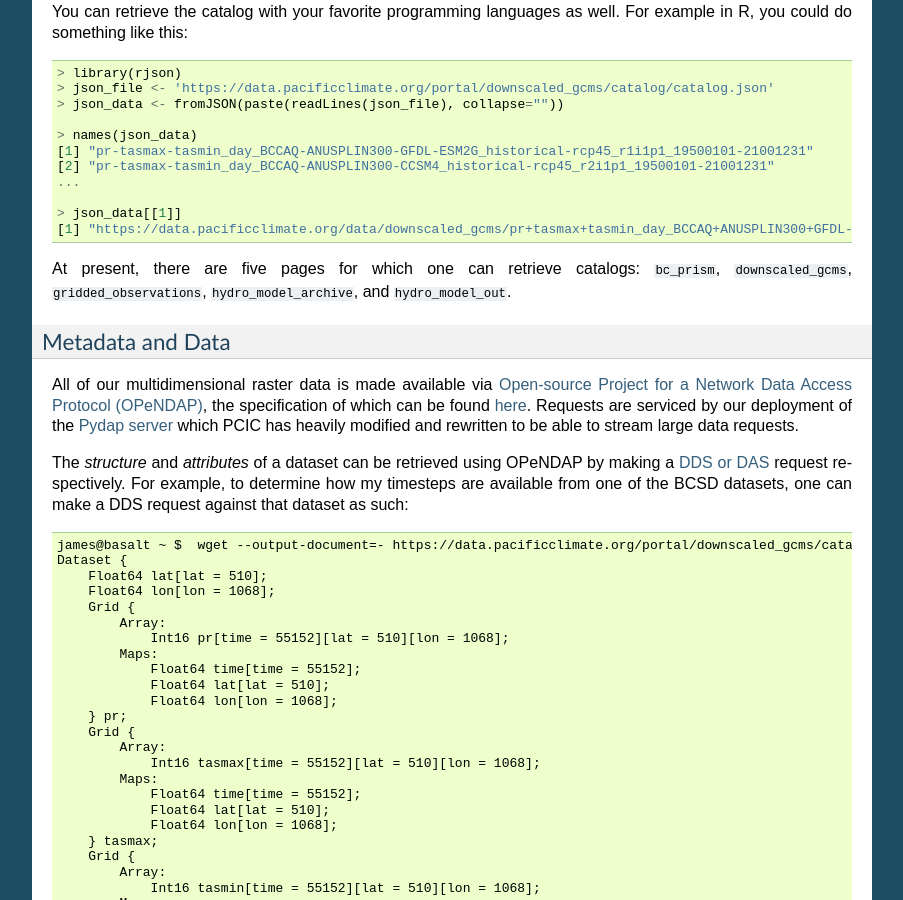
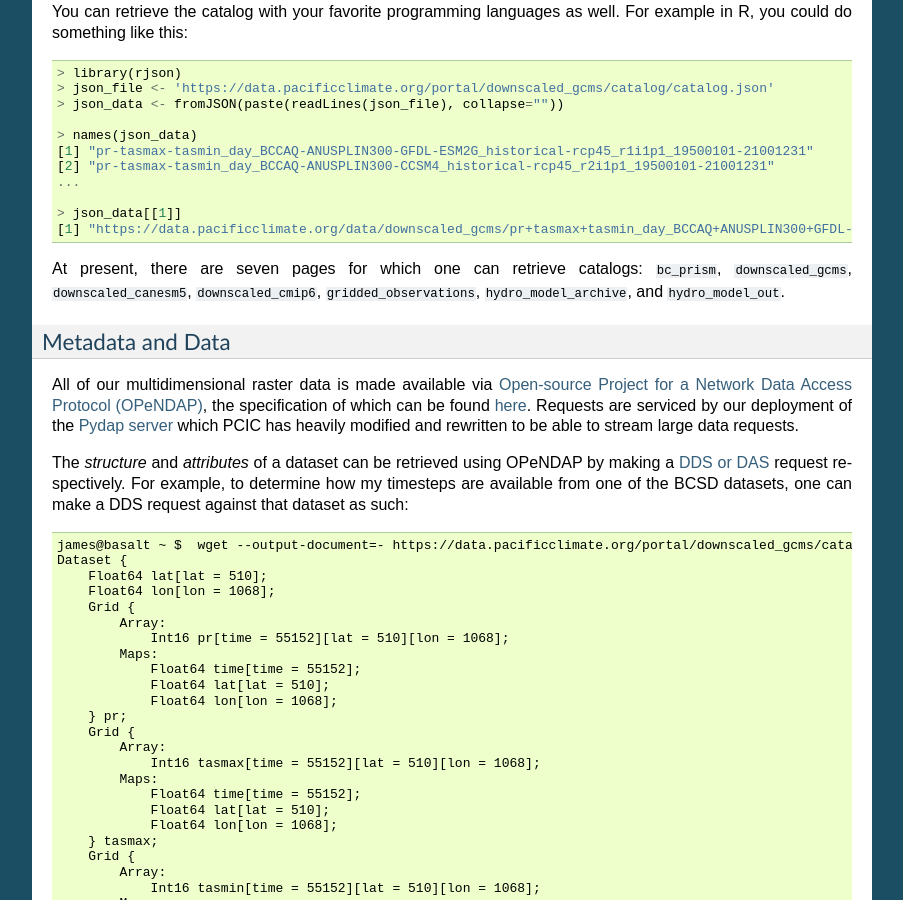
Before and after one commit to pacificclimate/pdp, a Sphinx documentation site: the page built from doc/source/raster.rst, in a window 1280 px wide and 900 px high, scrolled down 6902 px. Shown: the whole window, without its empty margins (198-1101 px from the left). Built offline with Sphinx 7.4.7, drawn with Linux system fonts in a browser that asks for light colours; pages that are not in the unit, such as notebooks, are missing from menus.

Commit message:
Add CMIP6 downscaled portals to raster doc

```diff
--- a/doc/source/raster.rst
+++ b/doc/source/raster.rst
@@ -206,7 +206,7 @@ You can retrieve the catalog with your favorite programming languages as well. F
   > json_data[[1]]
   [1] "https://data.pacificclimate.org/data/downscaled_gcms/pr+tasmax+tasmin_day_BCCAQ+ANUSPLIN300+GFDL-ESM2G_historical+rcp45_r1i1p1_19500101-21001231.nc"
 
-At present, there are five pages for which one can retrieve catalogs: ``bc_prism``, ``downscaled_gcms``, ``gridded_observations``, ``hydro_model_archive``, and ``hydro_model_out``.
+At present, there are seven pages for which one can retrieve catalogs: ``bc_prism``, ``downscaled_gcms``, ``downscaled_canesm5``, ``downscaled_cmip6``, ``gridded_observations``, ``hydro_model_archive``, and ``hydro_model_out``.
 
 .. _metadata-and-data:
 
```
